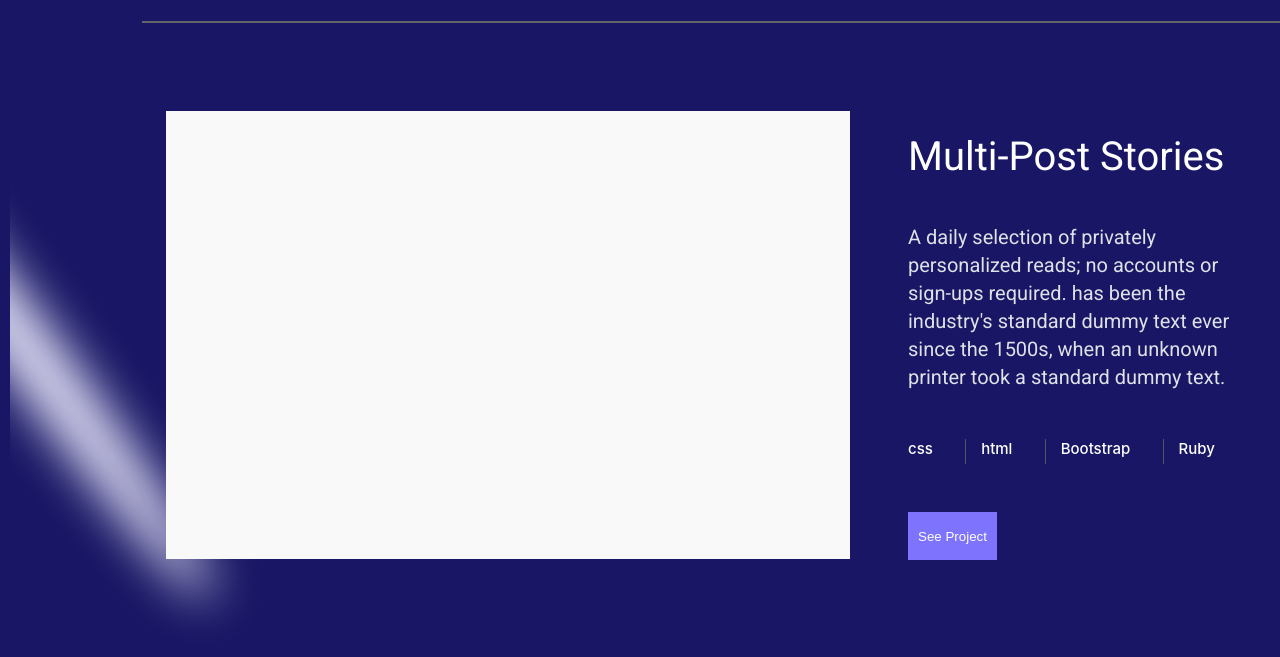
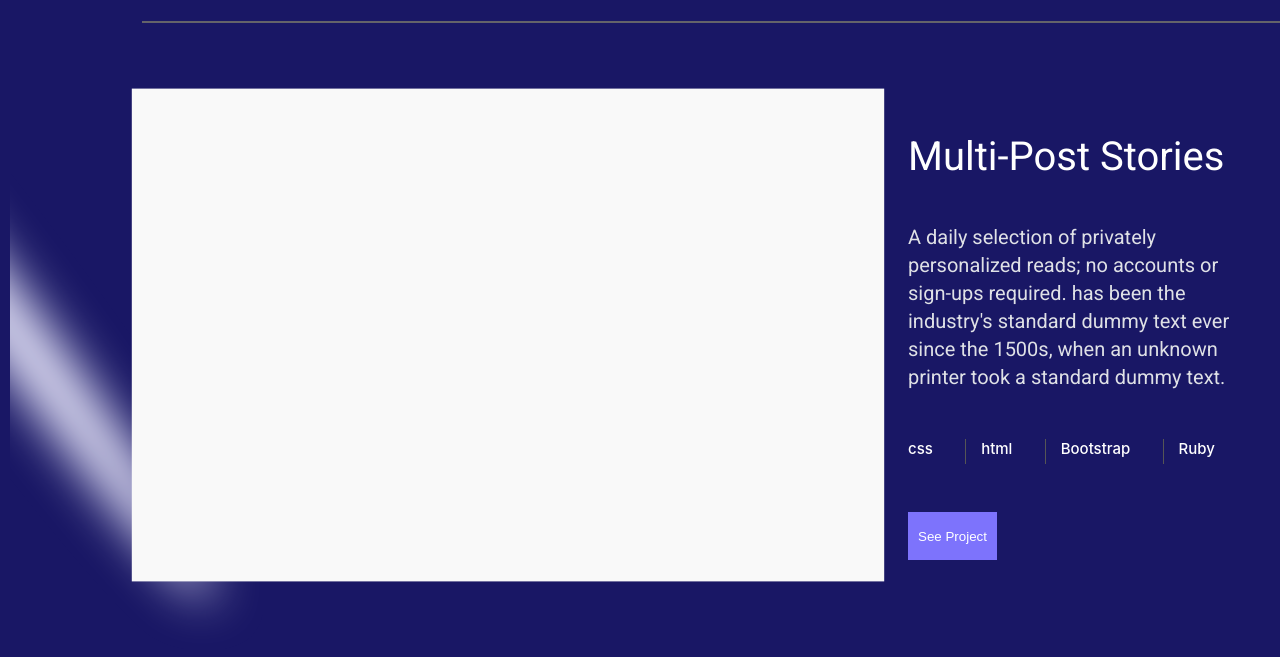
Before and after one commit to kinginthenorthcodez/North-portifolio, a website: page index.html in a window 1280 px wide. In both pictures the pointer is over the element 508 px from the left and 1645 px from the top of the page. Shown: the part 1310-1967 px from the top of the page. Drawn offline with Linux system fonts and the light colour scheme.

Commit message:
Add transition to title cards

```diff
--- a/assets/css/style.css
+++ b/assets/css/style.css
@@ -862,6 +862,16 @@ footer a {
     order: 1;
   }
 
+  /* project card transition*/
+
+  .profile {
+    transition: all 1s ease-in-out
+  }
+
+  .profile:hover {
+    transform: scale(1.1);
+  }
+
   .card .card-items {
     display: flex;
     flex-direction: column;
```
